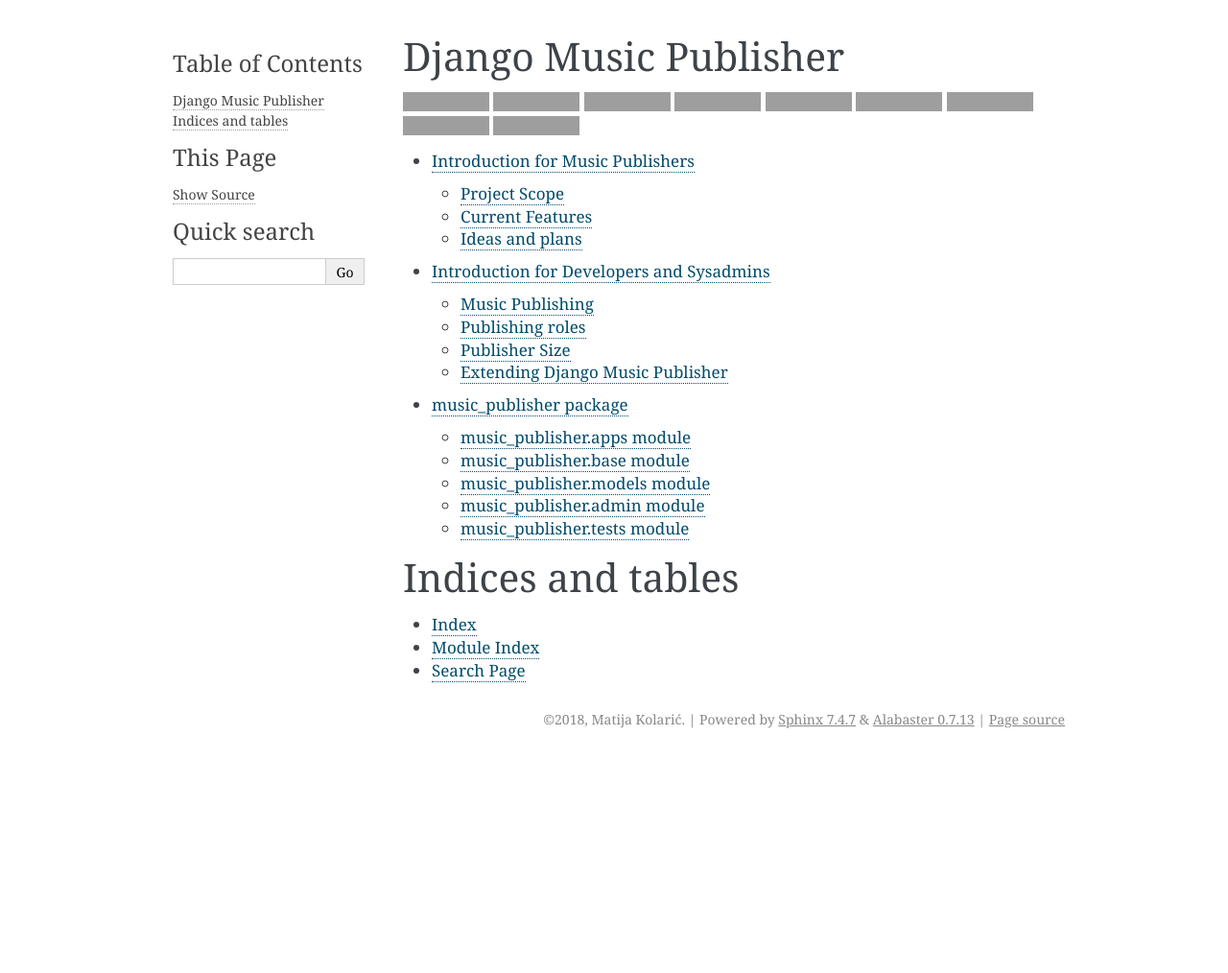
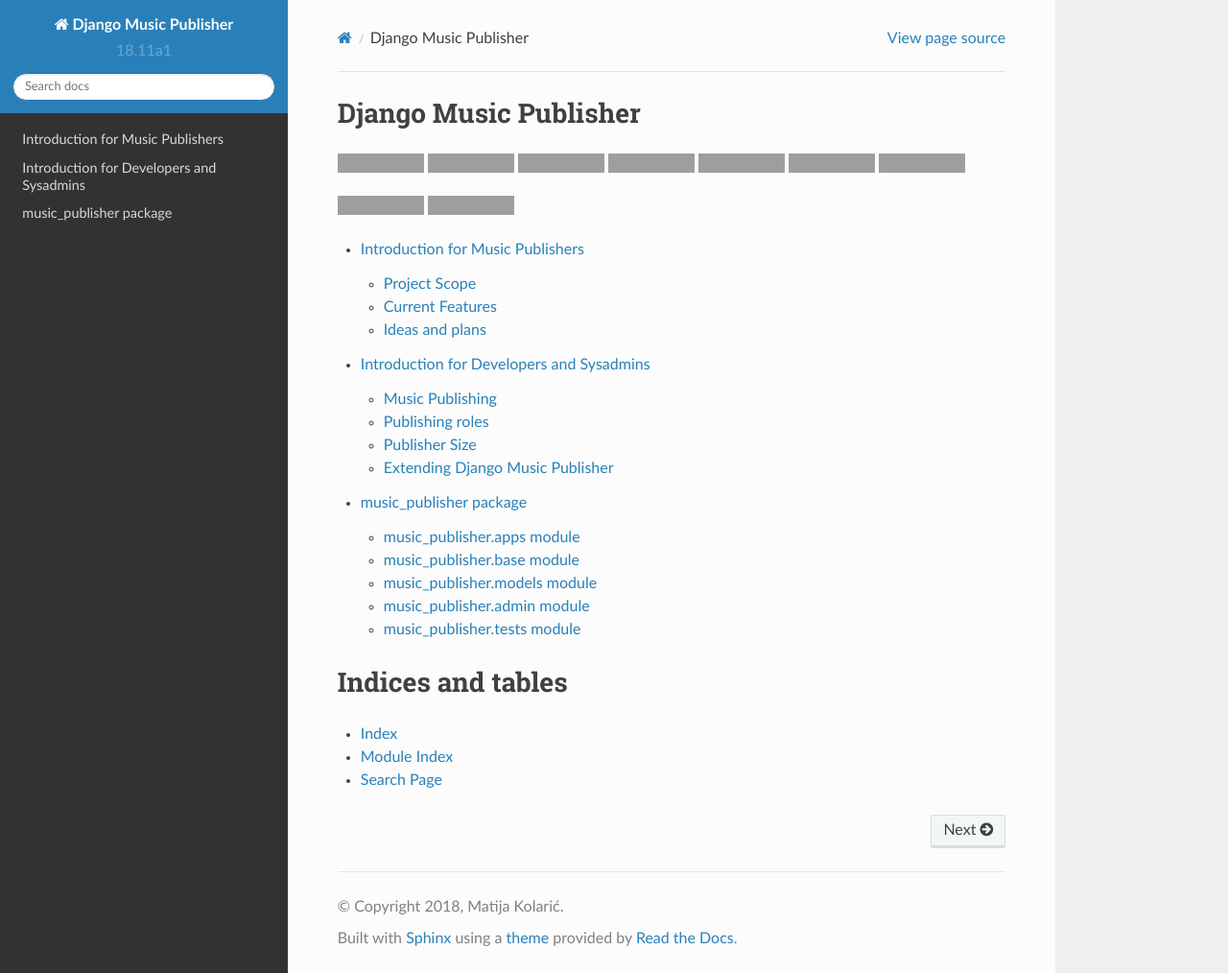
Before and after one commit to matijakolaric-com/django-music-publisher, a Sphinx documentation site: the page built from docs/index.rst, in a window 1280 px wide and 1014 px high, cut to the strip 0-1014 px from the top of the window. Shown: the whole strip at 96% size. Built offline with Sphinx 7.4.7 and the Read the Docs theme 2.0.0, drawn with Linux system fonts in a browser that asks for light colours; the version number is read from the project's files by our own code; grey boxes are pictures that could not be loaded.

Commit message:
theme changed

```diff
--- a/docs/conf.py
+++ b/docs/conf.py
@@ -75,7 +75,7 @@
 exclude_patterns = ['_build', 'Thumbs.db', '.DS_Store']
 
 # The name of the Pygments (syntax highlighting) style to use.
-pygments_style = None
+pygments_style = 'default'
 
 
 # -- Options for HTML output -------------------------------------------------
@@ -83,7 +83,7 @@
 # The theme to use for HTML and HTML Help pages.  See the documentation for
 # a list of builtin themes.
 #
-html_theme = 'alabaster'
+html_theme = 'sphinx_rtd_theme'
 
 # Theme options are theme-specific and customize the look and feel of a theme
 # further.  For a list of options available for each theme, see the
--- a/requirements.txt
+++ b/requirements.txt
@@ -10,6 +10,7 @@
 requests==2.20.0
 requests-toolbelt==0.8.0
 Sphinx
+sphinx_rtd_theme
 sphinxcontrib-napoleon
 sphinxcontrib-websupport
 tqdm==4.23.4
```
